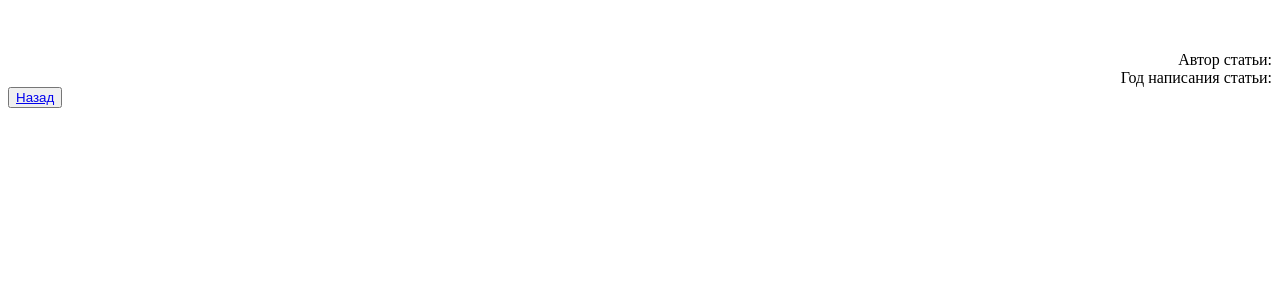
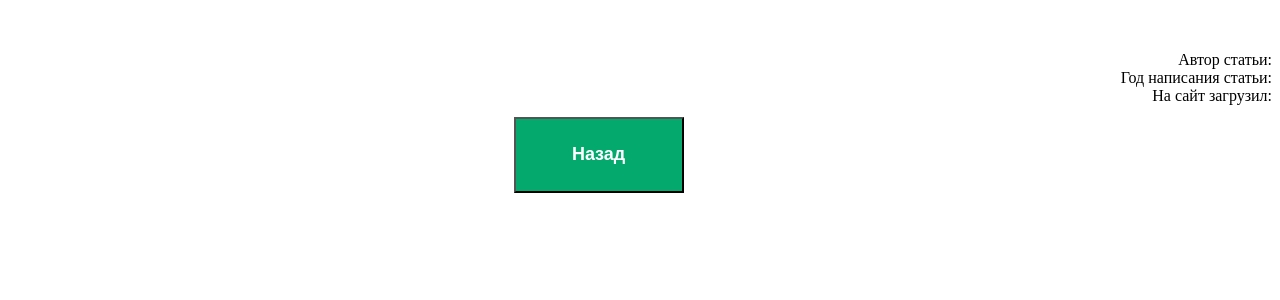
Before and after one commit to bogdanpashtet/web_kursach, a PHP site: page /templates/article_template.html in a window 1280 px wide. Shown: the top 300 px of the page. Run offline with PHP 8.4, Linux system fonts and the light colour scheme.

Commit message:
first commit

```diff
--- a/styles/article_style.css
+++ b/styles/article_style.css
@@ -14,3 +14,29 @@ table, img {
     text-align: center;
     align-items: center;
 }
+
+.button1 {
+    align-items: center;
+    margin: 1% 40% 1% 40%;
+    padding: 2%;
+    background-color: #04AA6D;
+    font-weight: bold;
+    font-size: 18px;
+    color: white;
+    text-align: center;
+    text-decoration: none;
+    width: 170px;
+}
+
+.button1 a {
+    font-weight: bold;
+    font-size: 18px;
+    color: white;
+    text-align: center;
+    text-decoration: none;
+    width: 170px;
+}
+
+.button1:hover {
+    background-color: #1f5a29;
+}
--- a/templates/article_template.html
+++ b/templates/article_template.html
@@ -6,9 +6,11 @@
 
 <div id="article_author_date">
   Автор статьи: <?= $author; ?><br>
-  Год написания статьи: <?= $date; ?>
+  Год написания статьи: <?= $date; ?><br>
+  На сайт загрузил: <?= $owner; ?>
 </div>
 
-  <button id="back" class="btn cat_button"><a href="<?= $previous; ?>">Назад</a></button>
+  <button class="button1"><a href="<?= $previous; ?>">Назад</a></button>
+  <?= $edit_article; ?>
 
 </div>
--- a/templates/header.html
+++ b/templates/header.html
@@ -5,7 +5,7 @@
   <meta charset="UTF-8">
   <meta name="viewport" content="width=device-width, initial-scale=1">
   <title><?= $title; ?></title>
-<!--  <script src="/scripts/layout_script.js"></script>-->
+  <script src="/scripts/layout_script.js"></script>
   <script src="https://cdn.ckeditor.com/4.18.0/standard/ckeditor.js"></script>
 </head>
 
```
Also changed, not shown: article.php (+19 -0 lines), README.md.
